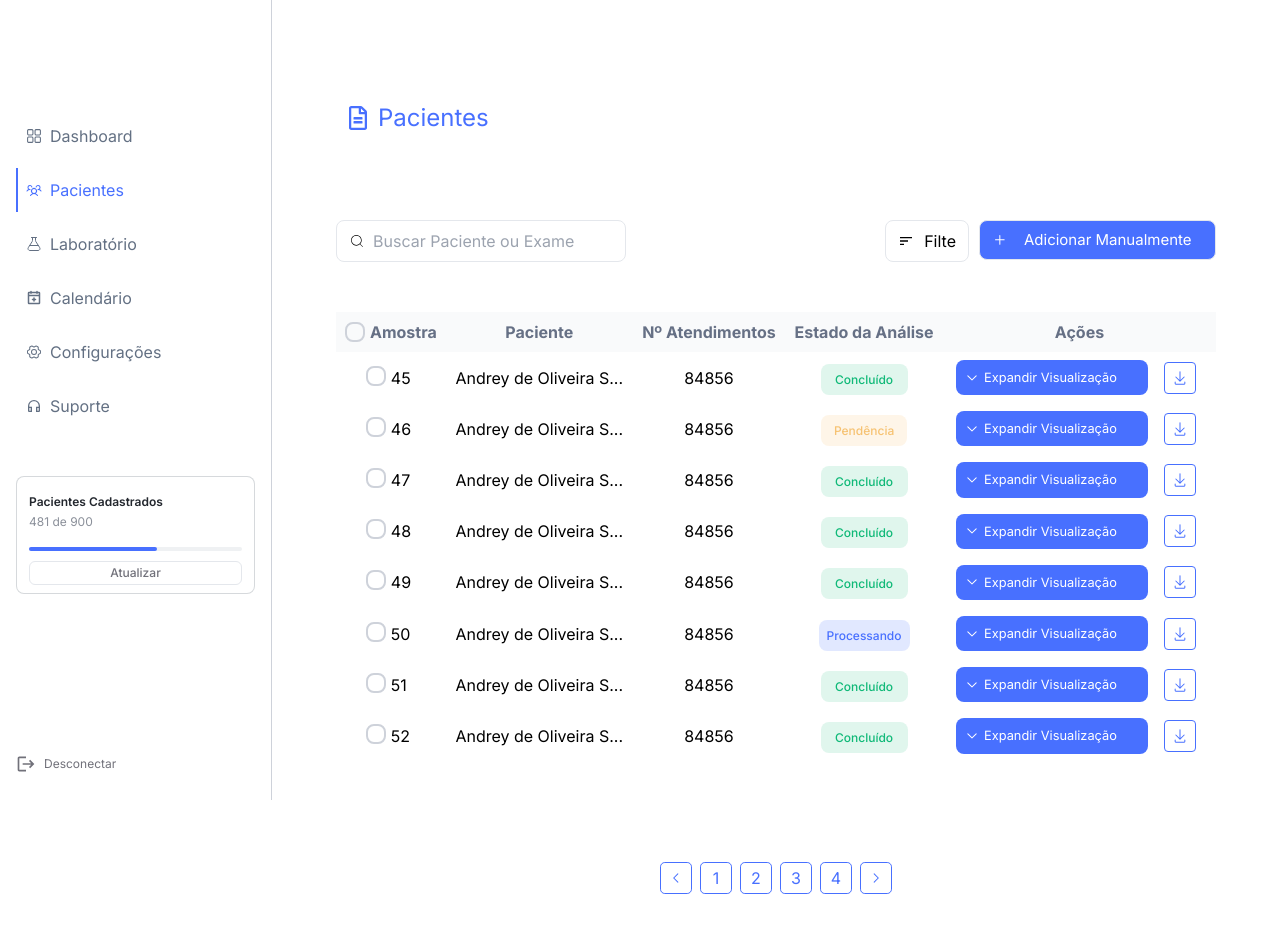
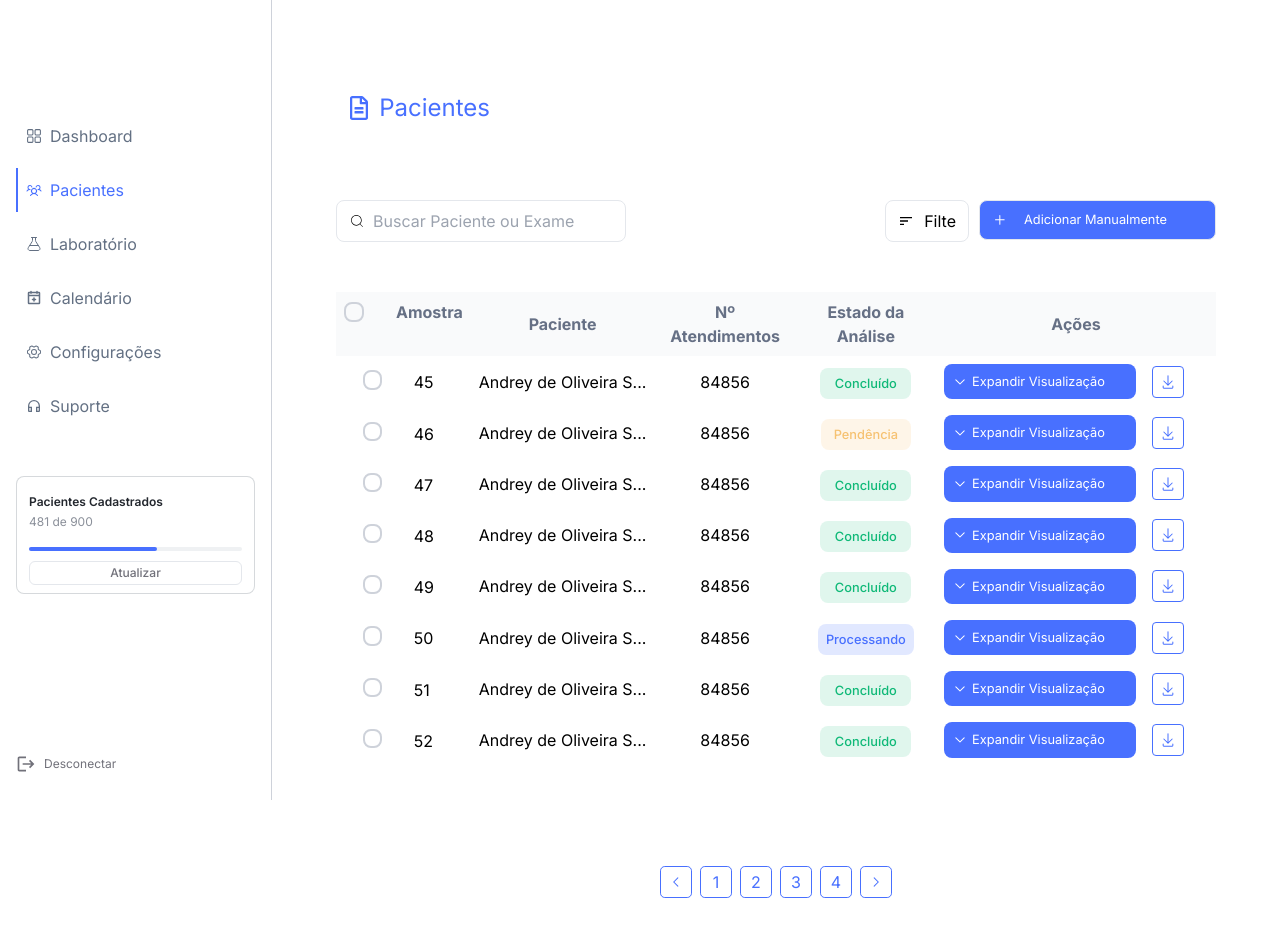
Before and after one commit to six-org/sistema-de-gerenciamento-laboratorial_front-end, a Next.js app: page /pacientes in a window 1280 px wide. Shown: the top 936 px of the page. Built offline with nearby package versions, Linux system fonts and the light colour scheme; no server answers.

Commit message:
ajeitei algumas parte que não estava coerente com o figma

```diff
--- a/src/app/pacientes/page.tsx
+++ b/src/app/pacientes/page.tsx
@@ -22,11 +22,11 @@ const patients = [
 function getStatusClass(status: string) {
     switch (status) {
         case 'Concluído':
-            return 'bg-[#10B97821] w-[90px] h-[24px] p-[0.5rem] pr-[0.9rem] pl-[0.9rem] rounded-[8px] text-[12px] text-[#10B978] font-medium';
+            return 'bg-[#10B97821] w-[90rem] h-[24rem] p-[0.5rem] pr-[0.9rem] pl-[0.9rem] rounded-[8px] text-[0.8rem] text-[#10B978] font-medium';
         case 'Pendência':
-            return 'bg-[#F6C27229] w-[90px] h-[24px] p-[0.5rem] pr-[0.8rem] pl-[0.8rem] rounded-[8px] text-[12px] text-[#F6C272] font-medium';
+            return 'bg-[#F6C27229] w-[90rem] h-[24rem] p-[0.5rem] pr-[0.8rem] pl-[0.8rem] rounded-[8px] text-[0.8rem] text-[#F6C272] font-medium';
         case 'Processando':
-            return 'bg-[#4870FF29] w-[90px] h-[24px] p-[0.5rem] rounded-[8px] text-[12px] text-primary-pure font-medium';
+            return 'bg-[#4870FF29] w-[90rem] h-[24rem] p-[0.5rem] rounded-[8px] text-[0.8rem] text-primary-pure font-medium';
         default:
             return '';
     }
@@ -41,8 +41,8 @@ const paciente = () => {
                 {/** Navegação do usuário */}
                 <NavegacaoUser />
             </div>
-            <div className="mt-4 w-full px-16 pt[20px]">
-                <div className="flex items-center text-primary-pure text-[24px] pt-[74px] pl-[10px] pb-[74px]">
+            <div className="mt-4 w-full px-16 pt[20rem]">
+                <div className="flex items-center text-primary-pure text-[1.5rem] pt-[4rem] pl-[0.7rem] pb-[4rem]">
                     <FaRegFileAlt />
                     <p className="px-2 py-2.5">Pacientes</p>
                 </div>
@@ -62,14 +62,14 @@ const paciente = () => {
                         </div>
                         <div className="flex items-center bg-primary-pure w-[237px] h-[40px] text-white border border-[#E4E7EC] rounded-[8px] py-2 pr-3 pl-3">
                             <GoPlus />
-                            <button className="ml-2 p-2 rounded-[8px] border-solid text-[15px]">Adicionar Manualmente</button>
+                            <button className="ml-2 p-2 rounded-[8px] border-solid text-[0.8rem]">Adicionar Manualmente</button>
                         </div>
                     </div>
                 </div>
                 <table className="w-full mt-[50px] bg-[#F9FAFB] text-center">
                     <thead>
                         <tr>
-                            <th className=" flex items-center text-[#667085] justify-center gap-[5px] p-2">
+                            <th className=" flex items-center text-[#667085] justify-center gap-[2rem] p-2">
                                 <div className=" w-[20px] h-[20px] border-2 border-[#CED2DA] rounded-[8px]"></div>
                                 <p>Amostra</p>
                             </th>
@@ -82,17 +82,17 @@ const paciente = () => {
                     <tbody>
                         {patients.map((patient) => (
                             <tr className="bg-[#FFFFFF]" key={patient.id}>
-                                <td className="flex flex-row-reverse justify-end gap-[5px]">{patient.id}
-                                    <div className=" w-[20px] h-[20px] border-2 border-[#CED2DA] rounded-[8px] ml-[1.8rem]"></div>
+                                <td className="flex flex-row-reverse justify-end gap-[2rem]">{patient.id}
+                                    <div className=" w-[1.2rem] h-[1.2rem] border-2 border-[#CED2DA] rounded-[8px] ml-[1.6rem]"></div>
                                 </td>
-                                <td className="p-2">{patient.name}</td>
+                                <td className="p-2 text-ellipsis overflow-hidden whitespace-nowrap">{patient.name}</td>
                                 <td className="p-2">{patient.numero}</td>
                                 <td className="p-2">
                                     <span className={`p-1 rounded ${getStatusClass(patient.status)}`}>
                                         {patient.status}
                                     </span>
                                 </td>
-                                <td className="p-2 pr-[20px] flex justify-end items-center gap-[1rem]">
+                                <td className="p-2 pr-[2rem] flex justify-end items-center gap-[1rem]">
                                     <div className="flex items-center w-[12rem] h-[2.2rem] bg-primary-pure rounded rounded-[0.5rem] text-white p-[0.5rem]">
                                         <GoChevronDown />
                                         <button className="bg-gray-200 p-1 rounded text-[0.8rem]">Expandir Visualização</button>
```
